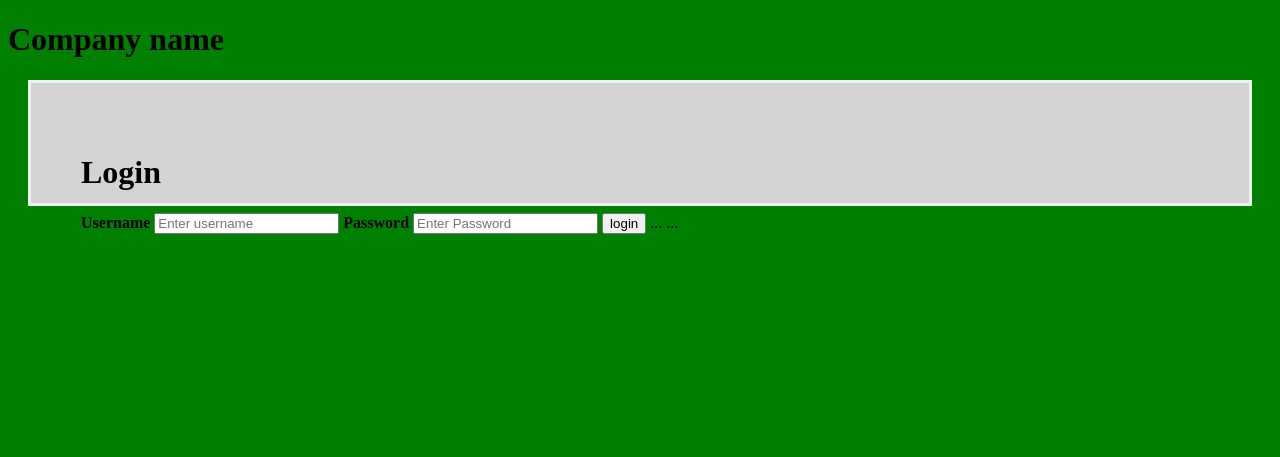
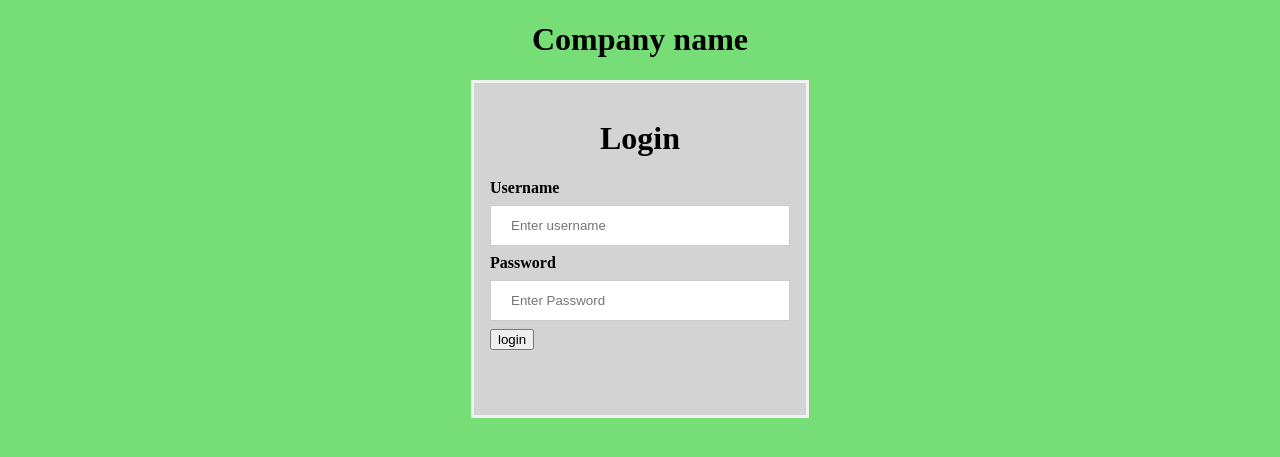
Before and after one commit to Ophiscus/comp-6000, a CodeIgniter app: the page made by bcit-ci-CodeIgniter-3.1.13-0-gbcb17eb/bcit-ci-CodeIgniter-bcb17eb/application/views/login_page.php in a window 1280 px wide. Shown: the top 457 px of the page. Run offline with CodeIgniter, Linux system fonts and the light colour scheme.

Commit message:
made changes to the CSS

```diff
--- a/bcit-ci-CodeIgniter-3.1.13-0-gbcb17eb/bcit-ci-CodeIgniter-bcb17eb/application/views/login_page.php
+++ b/bcit-ci-CodeIgniter-3.1.13-0-gbcb17eb/bcit-ci-CodeIgniter-bcb17eb/application/views/login_page.php
@@ -5,24 +5,35 @@
 
 
 body{
-	background-color: green;
+	background-color: #77DD77;
 }
 
 
 
 h1{
 	colour: black;
-	text-align: left;
+	text-align: center;
 }
 
 .container{
 background-color: lightgrey;
-width: 300 px;
+width: 300px;
 border: 3px solid #f1f1f1;
-padding: 50px;
-margin:20px;
-height: 20px;
+padding: 16px;
+margin: 0 auto;
+height: 300px;
 
+
+
+}
+
+input[type=text], input[type=password] {
+  width: 100%;
+  padding: 12px 20px;
+  margin: 8px 0;
+  display: inline-block;
+  border: 1px solid #ccc;
+  box-sizing: border-box;
 }
 
 </style>
@@ -40,16 +51,15 @@ height: 20px;
 		<input type = "text" placeholder = "Enter username" name = "usern" required>
 
 		<label for = "ps"><b>Password</b></label>
-		<input type = "text" placeholder = "Enter Password" name="ps" required>
+		<input type = "password" placeholder = "Enter Password" name="ps" required>
 
 <!-- Submit button // need to map the submit button to the dashboard -->
 		<button type="submit">login</button>
 
 <!-- when one or both fields don't have a value to check -->
-...
+
 
 <!-- when incorrect details that don't match on the database -->
-...
 
 
 </div>
```
